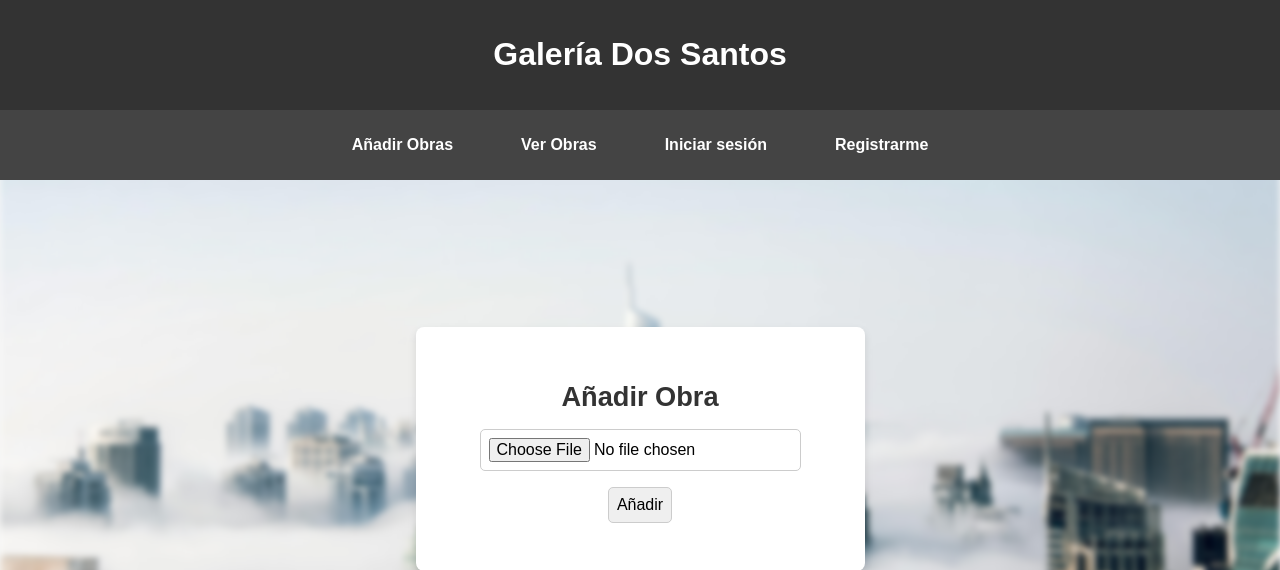
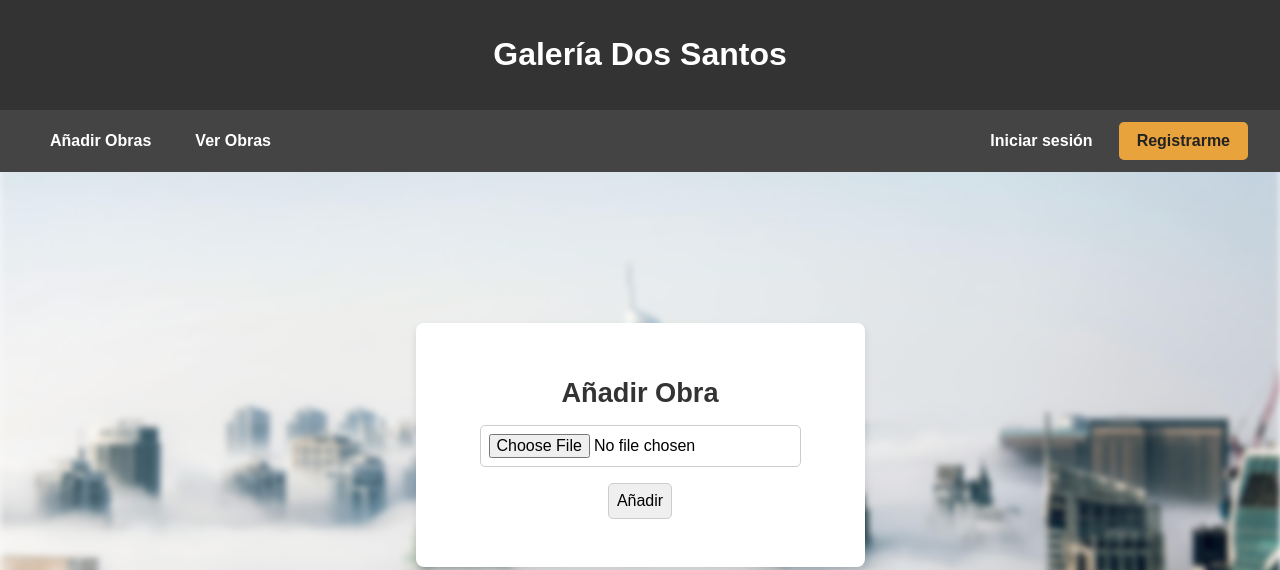
Before and after one commit to Nesviic/Galeria_Dos_Santos, a PHP site: the page made by añadirObras.php in a window 1280 px wide. Shown: the top 570 px of the page. Run offline with PHP 8.4, Linux system fonts and the light colour scheme.

Commit message:
Nuevo nav y arreglo de ver obras

```diff
--- a/añadirObras.php
+++ b/añadirObras.php
@@ -12,11 +12,15 @@
     </header>
 
     <nav>
+    <div class="nav-principal">
         <a href="añadirObras.php">Añadir Obras</a>
         <a href="verObras.php">Ver Obras</a>
+    </div>
+    <div class="nav-cuenta">
         <a href="login.php">Iniciar sesión</a>
-        <a href="registro.php">Registrarme</a>
-    </nav>
+        <a href="registro.php" class="btn-registro">Registrarme</a>
+    </div>
+</nav>
 
     <main>
         <?php if (isset($_GET['status']) && isset($_GET['msg'])): ?>
--- a/css/cargar.css
+++ b/css/cargar.css
@@ -45,24 +45,44 @@ header h1 {
 
 nav {
     display: flex;
-    justify-content: center;
+    justify-content: space-between;
+    align-items: center;
     background-color: #444;
-    padding: 1rem;
+    padding: 0.75rem 2rem;
+    flex-wrap: wrap;
+    gap: 0.5rem;
+}
+
+.nav-principal,
+.nav-cuenta {
+    display: flex;
+    align-items: center;
+    gap: 0.5rem;
 }
 
 nav a {
     text-decoration: none;
     color: white;
-    margin: 0 1rem;
     font-weight: bold;
     border: 2px solid transparent;
     padding: 0.5rem 1rem;
-    transition: all 0.3s ease-in-out;
+    border-radius: 5px;
+    transition: all 0.2s ease-in-out;
 }
 
 nav a:hover {
-    border: 2px solid white;
-    border-radius: 5px;
+    border-color: white;
+}
+
+.nav-cuenta a.btn-registro {
+    background-color: #e8a33d;
+    color: #222;
+    border-color: #e8a33d;
+}
+
+.nav-cuenta a.btn-registro:hover {
+    background-color: #f5b959;
+    border-color: #f5b959;
 }
 
 main {
```
Also changed, not shown: css/verObras.css (+41 -12 lines), index.php (+8 -4 lines), registro.php (+6 -2 lines), verObras.php (+9 -5 lines), obras_de_arte/El aquelarre.webp (added), obras_de_arte/Guernica.webp (added), obras_de_arte/La Catrina.webp (added), obras_de_arte/La creación de Adán.webp (added), obras_de_arte/Las meninas o La familia de Felipe IV.webp (added), obras_de_arte/Naturaleza muerta resucitando.webp (added), obras_de_arte/mona lisa.jpg (added).
